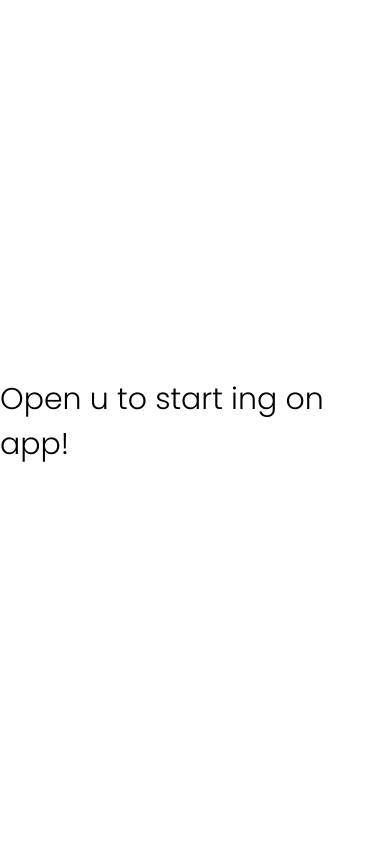
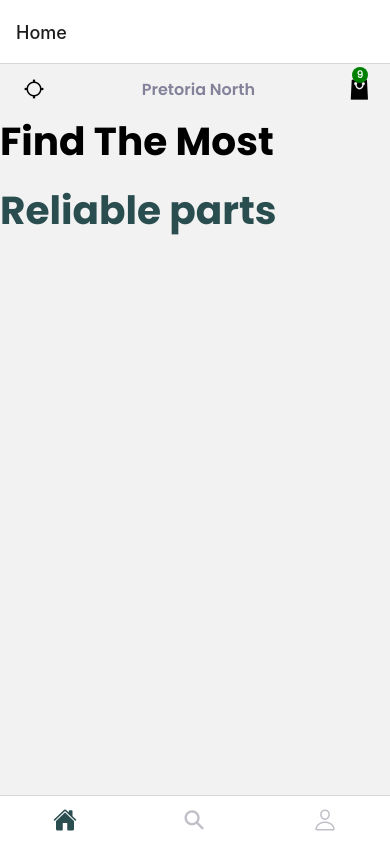
Before and after one commit to vutomi99/motorSpares, a React Native app: screen /Home in a window 390 px wide. Built offline with nearby package versions, Linux system fonts and the light colour scheme.

Commit message:
home page 1

```diff
--- a/App.js
+++ b/App.js
@@ -2,54 +2,61 @@ import { NavigationContainer } from '@react-navigation/native';
 import {createNativeStackNavigator} from '@react-navigation/native-stack';
 import { StatusBar } from 'expo-status-bar';
 import { StyleSheet, Text, View } from 'react-native';
-import {useFonts} from 'expo-font';
-import * as SplashScreen from "expo-splash-screen";
-import {useCallback} from 'react';
+import { useFonts } from 'expo-font';
+import * as SplashScreen from 'expo-splash-screen';
+import { useCallback} from 'react';
+import BottomTabNavigation from './navigation/BottomTabNavigation';
+
+
+const Stack = createNativeStackNavigator();//Stack is going to manage the navigation
 
 export default function App() {
-
-  //loading  fonts
+  // Loading fonts
   const [fontsLoaded] = useFonts({
-    //mapping fonts
-    regular: require ("./assets/fonts/Poppins-Regular.ttf"),
-    light: require ("./assets/fonts/Poppins-Light.ttf"),
-    bold: require ("./assets/fonts/Poppins-Bold.ttf"),
-    medium: require ("./assets/fonts/Poppins-Medium.ttf"),
-    extrabold: require ("./assets/fonts/Poppins-ExtraBold.ttf"),
-    semibold: require ("./assets/fonts/Poppins-SemiBold.ttf"),
-  })
+    regular: require('./assets/fonts/Poppins-Regular.ttf'),
+    light: require('./assets/fonts/Poppins-Light.ttf'),
+    bold: require('./assets/fonts/Poppins-Bold.ttf'),
+    medium: require('./assets/fonts/Poppins-Medium.ttf'),
+    extrabold: require('./assets/fonts/Poppins-ExtraBold.ttf'),
+    semibold: require('./assets/fonts/Poppins-SemiBold.ttf'),
+  });
 
  //callback function to be called when the view changes
 
   //check if fonts are loaded
-  const onLayoutRootView = useCallback(async()=> {
-    if(fontsLoaded){
+  const onLayoutRootView = useCallback(async () => {
+    if (fontsLoaded) {
       await SplashScreen.hideAsync();
     }
-  },[fontsLoaded]);
+  }, [fontsLoaded]);
 
-  if(!fontsLoaded){
+  if (!fontsLoaded) {
     return null;
   }
 
 
   return (
-    <View style={styles.container}>
-      <Text style={styles.textstyle}>Open u to start ing on app!</Text>
-      <StatusBar style="auto" />
-    </View>
+      <NavigationContainer>
+        <Stack.Navigator>
+          <Stack.Screen
+           name='Bottom Navigaviton'
+           component = {BottomTabNavigation}
+           options={{headerShown:false}}
+          />
+        </Stack.Navigator>
+      </NavigationContainer>
   );
 }
 
-const styles = StyleSheet.create({
-  container: {
-    flex: 1,
-    backgroundColor: '#fff',
-    alignItems: 'center',
-    justifyContent: 'center',
-  },
-  textstyle: {
-    fontFamily: "light",
-    fontSize: 30,
-  }
-});
+// const styles = StyleSheet.create({
+//   container: {
+//     flex: 1,
+//     backgroundColor: '#fff',
+//     alignItems: 'center',
+//     justifyContent: 'center',
+//   },
+//   textstyle: {
+//     fontFamily: "light",
+//     fontSize: 30,
+//   }
+// });
--- /dev/null
+++ b/components/home/Welcome.jsx
@@ -0,0 +1,15 @@
+import { View, Text } from 'react-native'
+import React from 'react'
+import styles from './welcome.style'
+
+const Welcome = () => {
+  return (
+    <View style= {styles.container}>
+        <Text style = {styles.welcomeTxt}>Find The Most</Text>
+        <Text style = {styles.welcomeTxt2}>Reliable parts</Text>
+
+    </View>
+  )
+}
+
+export default Welcome
--- /dev/null
+++ b/components/home/welcome.style.js
@@ -0,0 +1,24 @@
+import { StyleSheet } from "react-native";
+import {COLORS,SIZES} from "../../constants/index";
+
+const styles = StyleSheet.create({
+   container:{
+    width:"100%"
+   },
+   welcomeTxt:{
+     fontFamily: "bold",
+     fontSize: SIZES.xxLarge -5,
+     marginTop: SIZES.xSmall,
+     color: COLORS.black
+   },
+   welcomeTxt2:{
+    fontFamily: "bold",
+    fontSize: SIZES.xxLarge -5,
+    marginTop: SIZES.xSmall,
+    color: COLORS.primary
+
+   }
+
+})
+
+export default styles
--- a/components/index.js
+++ b/components/index.js
@@ -0,0 +1,5 @@
+import Welcome from "./home/Welcome";
+
+export{
+    Welcome
+}
--- a/screens/Home.jsx
+++ b/screens/Home.jsx
@@ -1,15 +1,39 @@
-import {Style,Text,View} from 'react-native'
+import {TouchableOpacity,Text,View,ScrollView} from 'react-native'
 import React from 'react'
+import { SafeAreaView } from 'react-native-safe-area-context'
+import {Ionicons,Fontisto} from '@expo/vector-icons'
+import styles from './home.style';
+import {Welcome} from "../components"
+
 
 const Home =() => {
     return(
 
-        <view>
-            <text>Home</text>
-        </view>
+        < SafeAreaView>
+           <View style ={styles.appBarWrapper}>
+
+                <View style ={styles.appBar}>
+                    <Ionicons  name= 'locate-outline' size ={24}/>
+
+                    <Text style ={styles.location}>Pretoria North</Text>
+                    <View style={{alignItems: "flex-end"}}>
+                        <View style ={styles.cartCount}>
+                            <Text style ={styles.cartNumber}>9</Text>
+
+                        </View>
+                        <TouchableOpacity>
+                        <Fontisto name="shopping-bag" size ={20}/>
+                        </TouchableOpacity>
+
+                    </View>
+                </View>
+
+           </View>
+            <ScrollView>
+               <Welcome/>
+           </ScrollView>
+        </ SafeAreaView>
 
     )
 }
 export default Home
-
-const stle = StyleSheet.create({})
--- a/screens/Profile.jsx
+++ b/screens/Profile.jsx
@@ -1,12 +1,13 @@
 import {StyleSheet, Text, View } from 'react-native'
 import React from 'react'
+import { SafeAreaView } from 'react-native-safe-area-context'
 
 const Profile =() =>{
     return(
 
-        <view>
-
-        </view>
+        <SafeAreaView>
+             <Text>Profile</Text>
+        </SafeAreaView>
     )
 }
 export default Profile
--- a/screens/Search.jsx
+++ b/screens/Search.jsx
@@ -1,12 +1,13 @@
 import {StyleSheet, Text, View } from 'react-native'
 import React from 'react'
+import { SafeAreaView } from 'react-native-safe-area-context'
 
 const Search =() =>{
     return(
 
-        <view>
-
-        </view>
+        <SafeAreaView>
+             <Text>Home</Text>
+        </SafeAreaView>
 
     )
 }
--- /dev/null
+++ b/screens/home.style.js
@@ -0,0 +1,47 @@
+import { StyleSheet } from "react-native";
+import {COLORS,SIZES} from "../constants/index";
+
+const styles = StyleSheet.create({
+    textStyle:{
+        fontFamily: "bold",
+        fontSize: 40
+
+    },
+    appBarWrapper:{
+        marginHorizontal:22,
+        marginTop: SIZES.small
+
+    },
+    appBar:{
+        flexDirection: "row",
+        justifyContent: "space-between",
+        alignItems: "center"
+    },
+    location:{
+        fontFamily:"semibold",
+        fontSize: SIZES.medium,
+        color: COLORS.gray
+    },
+    cartCount:{
+        position:"absolute",
+        bottom: 16,
+        width: 16,
+        borderRadius:8,
+        alignItems:"center",
+        backgroundColor:"green",
+        justifyContent:"center",
+        zIndex:999
+    },
+    cartNumber:{
+        fontFamily:"regular",
+        fontWeight:"600",
+        fontSize: 10,
+        color: COLORS.lightWhite
+    },
+    ScrollView:{
+
+    }
+
+})
+
+export default styles
```
Also changed, not shown: package.json (+5 -3 lines), screens/Cart.jsx (+15 -0 lines), 1 other file (tests, documents, lock files or other folders).
